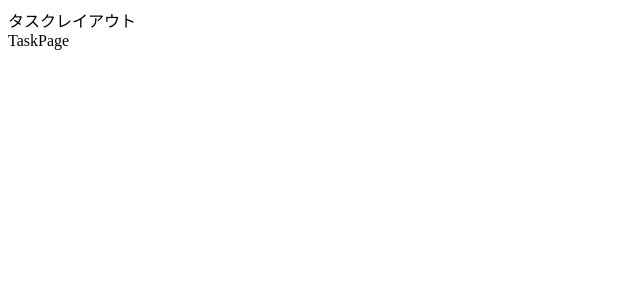
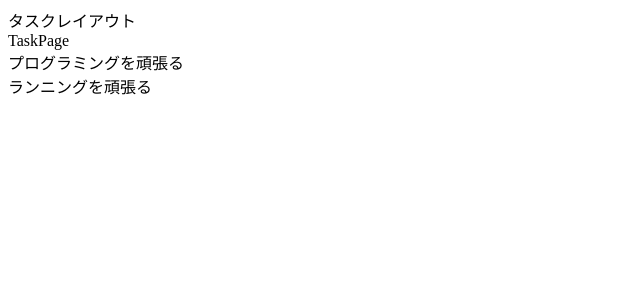
Before and after one commit to ekozmdev/next-example, a Next.js app: page /task in a window 1280 px wide. Shown: the top 300 px of the page, without its empty margins (0-640 px from the left). Built offline with nearby package versions, Linux system fonts and the light colour scheme.

Commit message:
section2-14

```diff
--- a/next.config.mjs
+++ b/next.config.mjs
@@ -1,4 +1,18 @@
 /** @type {import('next').NextConfig} */
-const nextConfig = {};
+const nextConfig = {
+    logging: {
+        // fetchがキャッシュされているかどうかをログに出す設定
+        // キャッシュあり
+        //  GET /task 200 in 19ms
+        //  │ GET http://localhost:3000/api/tasks 200 in 2ms (cache hit)
+        // キャッシュなし
+        //  GET /task 200 in 17ms
+        //  │ GET http://localhost:3000/api/tasks 200 in 6ms (cache skip)
+
+        fetches: {
+            fullUrl: true
+        }
+    }
+};
 
 export default nextConfig;
--- a/src/app/(main)/task/page.tsx
+++ b/src/app/(main)/task/page.tsx
@@ -1,7 +1,25 @@
-// ファイル名と一致してなくてもOK
-const TaskPage = () => {
+import { Task } from "@/app/api/tasks/route";
+
+const getTasks = async () => {
+  const response = await fetch("http://localhost:3000/api/tasks", {
+    method: "GET",
+    cache: "no-store" // キャッシュを無効化して、常に最新のデータを取得する
+  });
+  return await response.json();
+}
+
+// asyncのコンポーネントはサーバーコンポーネントでしか使えん
+const TaskPage = async () => {
+  const tasks = (await getTasks()).tasks as Task[];
   return (
-    <div>TaskPage</div>
+    <div>
+      <div>TaskPage</div>
+      <div>
+        {tasks.map((task) => (
+          <div key={task.id}>{task.name}</div>
+        ))}
+      </div>
+    </div>
   );
 }
 
```
